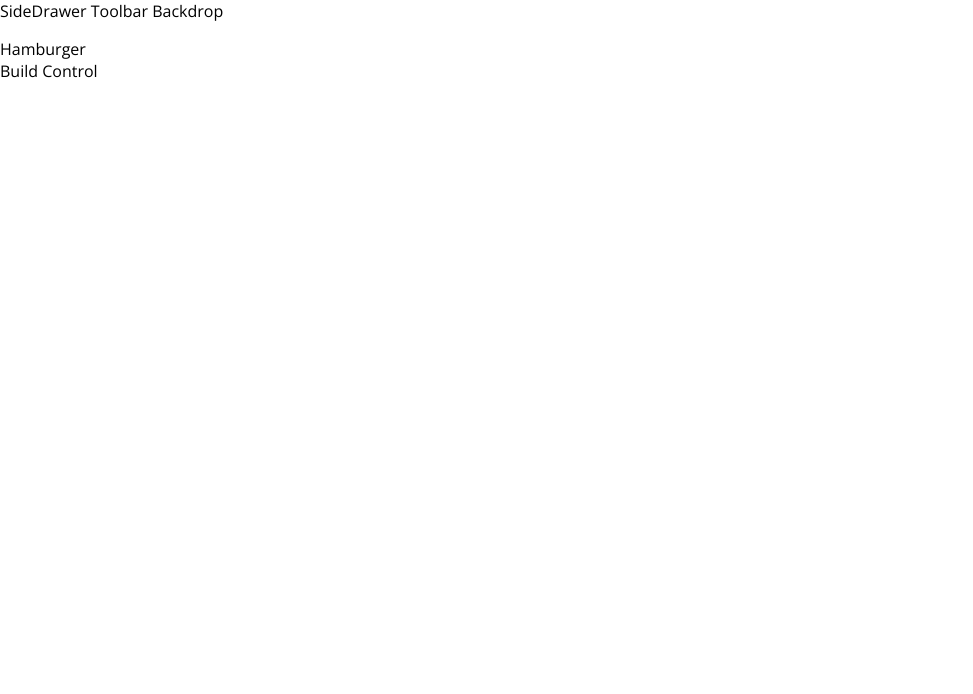
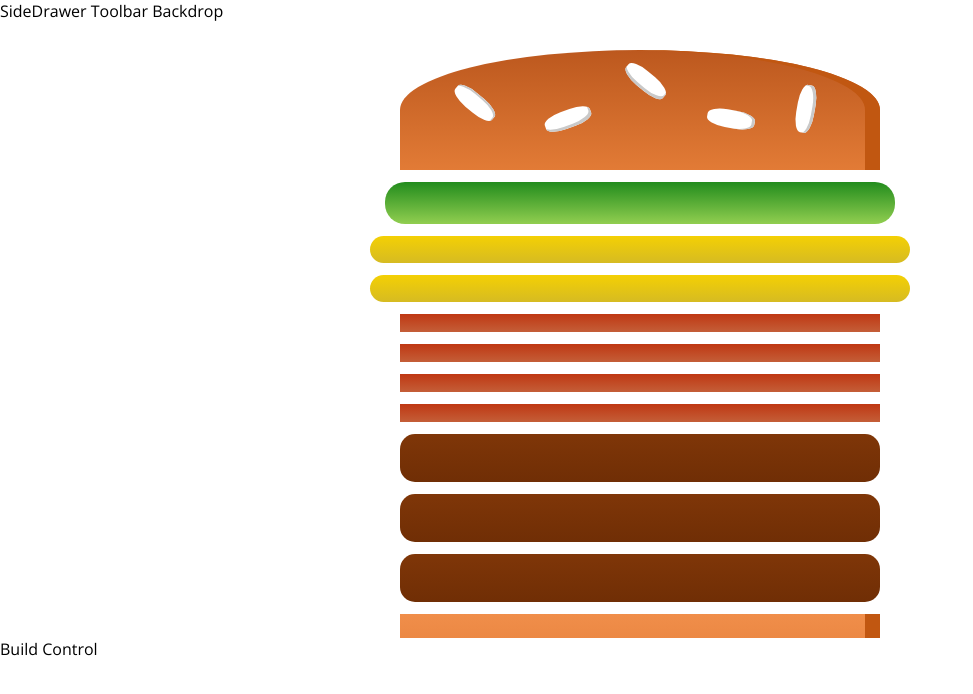
Before and after one commit to littlebobby/my-burger-react-app, a React app: page / in a window 1280 px wide. Shown: the top 694 px of the page, without its empty margins (0-973 px from the left). Built offline with nearby package versions, Linux system fonts and the light colour scheme.

Commit message:
can display ingredients according to the array value passed down

```diff
--- a/package.json
+++ b/package.json
@@ -31,6 +31,7 @@
     "postcss-flexbugs-fixes": "3.2.0",
     "postcss-loader": "2.0.8",
     "promise": "8.0.1",
+    "prop-types": "^15.6.2",
     "raf": "3.4.0",
     "react": "^16.4.2",
     "react-dev-utils": "^5.0.2",
--- /dev/null
+++ b/src/components/Burger/Burger.css
@@ -0,0 +1,29 @@
+.Burger {
+  width: 100%;
+  height: 250px;
+  overflow: scroll;
+  margin: auto;
+  text-align: center;
+  font-weight: bold;
+  font-size: 1.2rem;
+}
+@media (min-width: 500px) and (min-height: 400px) {
+  .Burger {
+    height: 350px;
+    width: 300px;
+  }
+}
+
+@media (min-width: 500px) and (min-height: 401px) {
+  .Burger {
+    height: 450px;
+    width: 400px;
+  }
+}
+
+@media (min-width: 1000px) and (min-height: 700px) {
+  .Burger {
+    height: 600px;
+    width: 600px;
+  }
+}
--- a/src/components/Burger/Burger.js
+++ b/src/components/Burger/Burger.js
@@ -0,0 +1,24 @@
+import React from 'react';
+import classes from './Burger.css';
+import BurgerIngredient from './BurgerIngredients/BurgerIngredients'
+
+const burger = (props) => {
+  const totalIngredients = Object.keys(props.ingredient)
+    .map(igKey => [...Array(props.ingredient[igKey])].map((_, i) => <BurgerIngredient key={igKey+i} type={igKey} />) )
+
+  return (
+    <div className={classes.Burger}>
+      <BurgerIngredient type='bread-top' ></BurgerIngredient>
+      {totalIngredients}
+      <BurgerIngredient type='bread-bottom' ></BurgerIngredient>
+    </div>
+  )
+}
+
+  // case ('bread-top'):
+  // case ('meat'):
+  // case ('cheese'):
+  // case ('salad'):
+  // case ('bacon'):
+
+export default burger;
--- a/src/components/Burger/BurgerIngredients/BurgerIngredients.js
+++ b/src/components/Burger/BurgerIngredients/BurgerIngredients.js
@@ -1,9 +1,11 @@
-import React from 'react';
-import classes from './BurgerIngredient.css'
+import React, { Component } from 'react';
+import classes from './BurgerIngredients.css';
+import PropTypes from 'prop-types';
 
-const burgerIngredient = (props) => {
+class BurgerIngredient extends Component {
+  render() {
     let ingredient = null;
-  switch(props.type) {
+    switch(this.props.type) {
       case ('bread-bottom'):
         ingredient = <div className={classes.BreadBottom}></div>
         break;
@@ -33,4 +35,12 @@
     return ingredient;
   }
 
-export default burgerIngredient;
+}
+
+BurgerIngredient.propTypes = {
+  type: PropTypes.string.isRequired
+}
+
+
+
+export default BurgerIngredient;
--- a/src/containers/BurgerBuilder/BurgerBuilder.js
+++ b/src/containers/BurgerBuilder/BurgerBuilder.js
@@ -1,11 +1,20 @@
 import React, { Component } from 'react';
 import Aux from '../../hoc/Aux';
+import Burger from '../../components/Burger/Burger'
 
 class BurgerBuilder extends Component {
+  state = {
+    ingredient: {
+      salad: 1,
+      cheese: 2,
+      bacon: 4,
+      meat: 3
+    }
+  }
   render() {
     return (
       <Aux>
-        <div>Hamburger</div>
+        <Burger ingredient={this.state.ingredient}/>
         <div>Build Control</div>
       </Aux>
     )
```
Also changed, not shown: 1 other file (tests, documents, lock files or other folders). Lines whose indentation alone changed are shown as unchanged.
